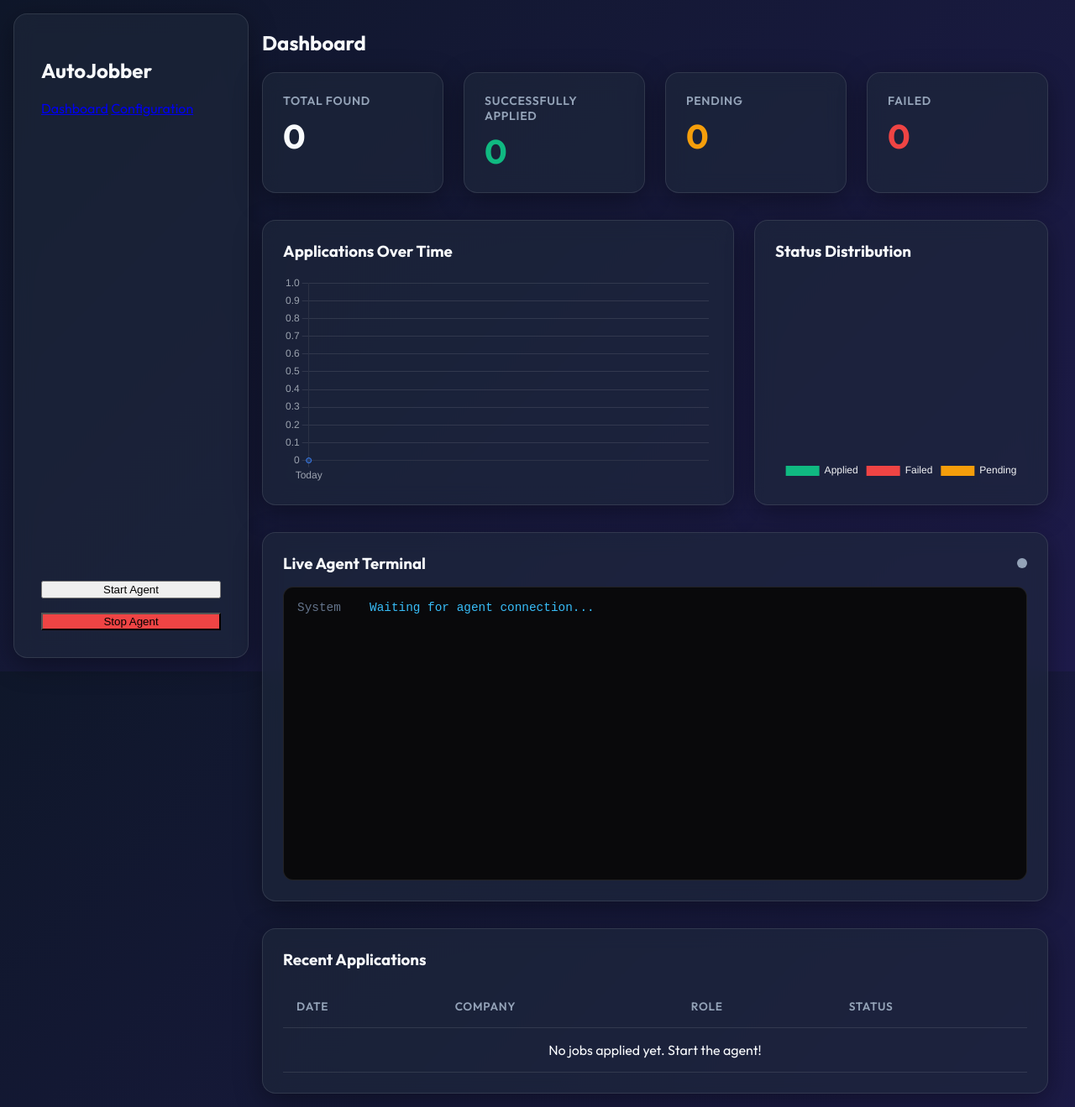
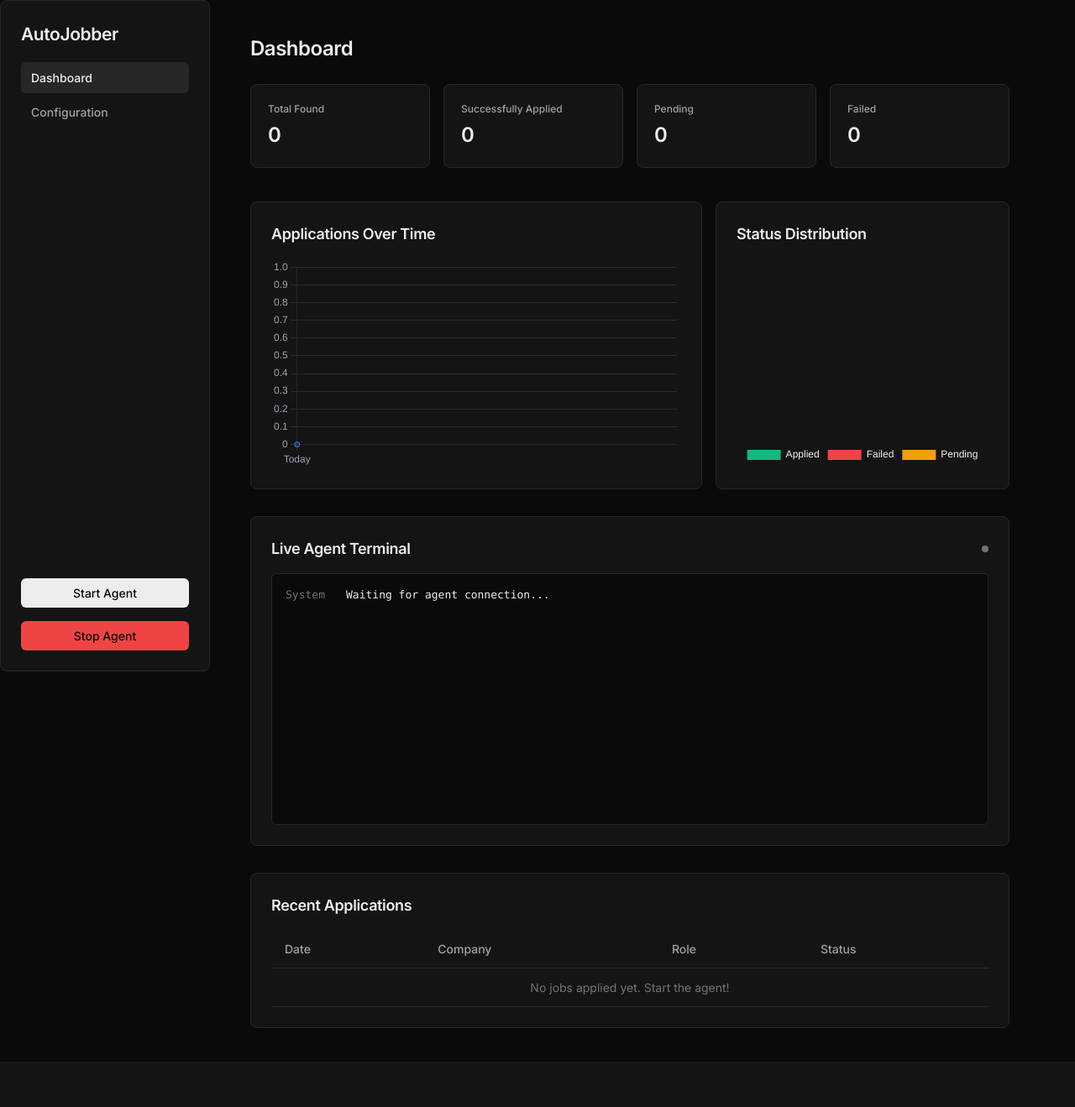
Before and after one commit to Rengeten1/jobs-application, a FastAPI app: page / in a window 1280 px wide. Shown: the whole page at 84% size. After the commit the page ends 1225 px from the top, so only its background shows below. Run offline with FastAPI, Linux system fonts and the light colour scheme; data that the repository does not hold is empty.

Commit message:
style: overhaul UI to a sleek, minimalist Linear-inspired aesthetic

```diff
--- a/app/static/style.css
+++ b/app/static/style.css
@@ -1,13 +1,17 @@
 :root {
-    --bg-gradient-start: #0f172a;
-    --bg-gradient-end: #1e1b4b;
-    --glass-bg: rgba(30, 41, 59, 0.6);
-    --glass-border: rgba(255, 255, 255, 0.1);
-    --glass-shadow: 0 8px 32px 0 rgba(0, 0, 0, 0.37);
-    --text-primary: #f8fafc;
-    --text-secondary: #94a3b8;
-    --accent: #3b82f6;
-    --accent-hover: #2563eb;
+    --bg-main: #0a0a0a;
+    --bg-sidebar: #0f0f0f;
+    --bg-card: #141414;
+    --border-color: #27272a;
+    --border-hover: #3f3f46;
+
+    --text-primary: #ededed;
+    --text-secondary: #a1a1aa;
+    --text-muted: #71717a;
+
+    --accent: #ffffff;
+    --accent-bg: #27272a;
+
     --success: #10b981;
     --warning: #f59e0b;
     --danger: #ef4444;
@@ -19,48 +23,44 @@
 
 body {
     margin: 0;
-    font-family: 'Outfit', 'Inter', sans-serif;
-    background: linear-gradient(135deg, var(--bg-gradient-start), var(--bg-gradient-end));
-    background-attachment: fixed;
+    font-family: 'Inter', -apple-system, BlinkMacSystemFont, sans-serif;
+    background-color: var(--bg-main);
     color: var(--text-primary);
     display: flex;
     min-height: 100vh;
-}
-
-/* Glassmorphism utility */
-.glass {
-    background: var(--glass-bg);
-    backdrop-filter: blur(12px);
-    -webkit-backdrop-filter: blur(12px);
-    border: 1px solid var(--glass-border);
-    box-shadow: var(--glass-shadow);
-    border-radius: 16px;
+    font-size: 14px;
+    line-height: 1.5;
+    -webkit-font-smoothing: antialiased;
 }
 
 /* Sidebar */
 aside {
-    width: 280px;
-    padding: 2rem;
+    width: 250px;
+    background-color: var(--bg-sidebar);
+    border-right: 1px solid var(--border-color);
+    padding: 1.5rem;
     display: flex;
     flex-direction: column;
-    margin: 1rem;
     position: sticky;
-    top: 1rem;
-    height: calc(100vh - 2rem);
+    top: 0;
+    height: 100vh;
 }
 
 .logo {
-    font-size: 1.5rem;
-    font-weight: 700;
-    margin-bottom: 2rem;
-    color: white;
+    font-size: 1rem;
+    font-weight: 600;
+    margin-bottom: 2.5rem;
+    color: var(--text-primary);
     display: flex;
     align-items: center;
     gap: 0.5rem;
+    letter-spacing: -0.02em;
 }
 
-.logo span {
-    color: var(--accent);
+aside nav {
+    display: flex;
+    flex-direction: column;
+    gap: 0.25rem;
 }
 
 nav ul {
@@ -70,38 +70,60 @@ nav ul {
 }
 
 nav ul li {
-    margin-bottom: 0.5rem;
+    margin-bottom: 0.25rem;
 }
 
-nav ul li a {
+nav ul li a, aside nav a {
     color: var(--text-secondary);
     text-decoration: none;
     font-weight: 500;
-    padding: 0.75rem 1rem;
+    padding: 0.5rem 0.75rem;
     display: block;
-    border-radius: 8px;
-    transition: all 0.2s ease-in-out;
+    border-radius: 6px;
+    transition: all 0.15s ease;
+    font-size: 0.875rem;
 }
 
-nav ul li a:hover, nav ul li a.active {
-    background: rgba(255,255,255,0.05);
+nav ul li a:hover, aside nav a:hover {
     color: var(--text-primary);
+    background-color: var(--bg-card);
+}
+
+nav ul li a.active, aside nav a.active {
+    color: var(--text-primary);
+    background-color: var(--accent-bg);
 }
 
 /* Main Content */
 main {
     flex: 1;
-    padding: 1rem 2rem 1rem 0;
+    padding: 2.5rem 3rem;
     display: flex;
     flex-direction: column;
-    max-width: 1200px;
+    max-width: 1000px;
+}
+
+h1, h2, h3 {
+    font-weight: 600;
+    letter-spacing: -0.02em;
+    margin-top: 0;
+    color: var(--text-primary);
+}
+
+h2 { font-size: 1.5rem; margin-bottom: 1.5rem; }
+h3 { font-size: 1.125rem; margin-bottom: 1rem; }
+
+/* Panels / Cards */
+.glass {
+    background: var(--bg-card);
+    border: 1px solid var(--border-color);
+    border-radius: 8px;
 }
 
 header {
     display: flex;
     justify-content: space-between;
     align-items: center;
-    padding: 1.5rem;
     margin-bottom: 2rem;
 }
 
@@ -116,132 +138,122 @@ header {
     align-items: center;
     gap: 0.5rem;
     font-weight: 500;
+    font-size: 0.875rem;
+    color: var(--text-secondary);
 }
 
 .dot {
-    width: 12px;
-    height: 12px;
+    width: 8px;
+    height: 8px;
     border-radius: 50%;
-    background-color: var(--text-secondary);
-    transition: all 0.3s;
+    background-color: var(--text-muted);
 }
 
 .dot.active {
     background-color: var(--success);
-    box-shadow: 0 0 10px var(--success);
-    animation: pulse 2s infinite;
+    box-shadow: 0 0 8px rgba(16, 185, 129, 0.4);
 }
 
-@keyframes pulse {
-    0% { transform: scale(0.95); box-shadow: 0 0 0 0 rgba(16, 185, 129, 0.7); }
-    70% { transform: scale(1); box-shadow: 0 0 0 10px rgba(16, 185, 129, 0); }
-    100% { transform: scale(0.95); box-shadow: 0 0 0 0 rgba(16, 185, 129, 0); }
+/* Buttons */
+button, .btn {
+    background-color: var(--text-primary);
+    color: var(--bg-main);
+    border: 1px solid transparent;
+    padding: 0.5rem 1rem;
+    border-radius: 6px;
+    font-weight: 500;
+    font-family: inherit;
+    font-size: 0.875rem;
+    cursor: pointer;
+    transition: all 0.15s ease;
 }
 
-.btn {
-    background: var(--accent);
-    color: white;
-    border: none;
-    padding: 0.75rem 1.5rem;
-    border-radius: 8px;
-    font-weight: 600;
-    font-family: inherit;
-    cursor: pointer;
-    transition: all 0.2s ease;
+button:hover, .btn:hover {
+    background-color: #d4d4d8;
 }
 
-.btn:hover {
-    background: var(--accent-hover);
-    transform: translateY(-2px);
-    box-shadow: 0 4px 12px rgba(59, 130, 246, 0.4);
+button.danger, .btn.danger {
+    background-color: transparent;
+    border: 1px solid var(--border-color);
+    color: var(--text-primary);
 }
 
-.btn.danger {
-    background: transparent;
-    border: 1px solid var(--danger);
+button.danger:hover, .btn.danger:hover {
+    border-color: var(--danger);
     color: var(--danger);
-}
-
-.btn.danger:hover {
-    background: rgba(239, 68, 68, 0.1);
 }
 
 /* Stats Grid */
 .stats-grid {
     display: grid;
     grid-template-columns: repeat(auto-fit, minmax(200px, 1fr));
-    gap: 1.5rem;
-    margin-bottom: 2rem;
+    gap: 1rem;
+    margin-bottom: 2.5rem;
 }
 
 .stat-card {
-    padding: 1.5rem;
+    padding: 1.25rem;
     display: flex;
     flex-direction: column;
-    gap: 0.5rem;
+    gap: 0.25rem;
 }
 
 .stat-card .label {
     color: var(--text-secondary);
-    font-size: 0.875rem;
-    text-transform: uppercase;
-    letter-spacing: 0.05em;
-    font-weight: 600;
+    font-size: 0.75rem;
+    font-weight: 500;
 }
 
 .stat-card .value {
-    font-size: 2.5rem;
-    font-weight: 700;
+    font-size: 1.5rem;
+    font-weight: 600;
+    color: var(--text-primary);
 }
-
-.value.applied { color: var(--success); }
-.value.pending { color: var(--warning); }
-.value.failed { color: var(--danger); }
 
 /* Tables */
 table {
     width: 100%;
     border-collapse: collapse;
     text-align: left;
+    font-size: 0.875rem;
 }
 
 th, td {
-    padding: 1rem;
-    border-bottom: 1px solid var(--glass-border);
+    padding: 0.75rem 1rem;
+    border-bottom: 1px solid var(--border-color);
 }
 
 th {
     color: var(--text-secondary);
-    font-weight: 600;
-    text-transform: uppercase;
-    font-size: 0.85rem;
-    letter-spacing: 0.05em;
+    font-weight: 500;
 }
 
 td a {
-    color: var(--accent);
-    text-decoration: none;
+    color: var(--text-primary);
+    text-decoration: underline;
+    text-decoration-color: var(--border-color);
+    text-underline-offset: 4px;
 }
 
 td a:hover {
-    text-decoration: underline;
+    text-decoration-color: var(--text-primary);
 }
 
 .status-badge {
-    padding: 0.25rem 0.75rem;
-    border-radius: 9999px;
+    padding: 0.125rem 0.5rem;
+    border-radius: 4px;
     font-size: 0.75rem;
-    font-weight: 600;
-    text-transform: uppercase;
+    font-weight: 500;
+    border: 1px solid var(--border-color);
 }
 
-.status-badge.applied { background: rgba(16,185,129,0.1); color: var(--success); }
-.status-badge.pending { background: rgba(245,158,11,0.1); color: var(--warning); }
-.status-badge.failed { background: rgba(239,68,68,0.1); color: var(--danger); }
+.status-badge.applied { color: var(--success); border-color: rgba(16,185,129,0.2); }
+.status-badge.pending { color: var(--warning); border-color: rgba(245,158,11,0.2); }
+.status-badge.failed { color: var(--danger); border-color: rgba(239,68,68,0.2); }
 
 /* Forms */
 .form-group {
-    margin-bottom: 1.5rem;
+    margin-bottom: 1.25rem;
 }
 
 .form-group label {
@@ -249,60 +261,62 @@ td a:hover {
     margin-bottom: 0.5rem;
     color: var(--text-secondary);
     font-weight: 500;
+    font-size: 0.875rem;
 }
 
 .form-group input, .form-group textarea {
     width: 100%;
-    background: rgba(0,0,0,0.2);
-    border: 1px solid var(--glass-border);
+    background-color: var(--bg-main);
+    border: 1px solid var(--border-color);
     color: var(--text-primary);
-    padding: 0.75rem 1rem;
-    border-radius: 8px;
+    padding: 0.5rem 0.75rem;
+    border-radius: 6px;
     font-family: inherit;
-    font-size: 1rem;
-    transition: border-color 0.2s;
+    font-size: 0.875rem;
+    transition: border-color 0.15s;
 }
 
 .form-group input:focus, .form-group textarea:focus {
     outline: none;
-    border-color: var(--accent);
+    border-color: var(--text-secondary);
 }
 
 /* Terminal */
 .terminal {
-    background: #09090b;
-    border: 1px solid var(--glass-border);
-    border-radius: 12px;
-    height: 350px;
+    background-color: var(--bg-main);
+    border: 1px solid var(--border-color);
+    border-radius: 6px;
+    height: 300px;
     overflow-y: auto;
     padding: 1rem;
-    font-family: 'Courier New', Courier, monospace;
-    font-size: 0.9rem;
+    font-family: 'SFMono-Regular', Consolas, 'Liberation Mono', Menlo, monospace;
+    font-size: 0.8125rem;
     display: flex;
     flex-direction: column;
-    gap: 0.4rem;
+    gap: 0.5rem;
 }
 
 .log-entry {
     display: flex;
-    gap: 1rem;
+    gap: 0.75rem;
+    line-height: 1.4;
 }
 
 .log-time {
-    color: #64748b;
-    min-width: 70px;
+    color: var(--text-muted);
+    min-width: 60px;
 }
 
 .log-msg {
-    color: #e2e8f0;
+    color: var(--text-secondary);
 }
 
-.log-info .log-msg { color: #38bdf8; }
-.log-error .log-msg { color: #ef4444; }
-.log-warning .log-msg { color: #f59e0b; }
+.log-info .log-msg { color: var(--text-primary); }
+.log-error .log-msg { color: var(--danger); }
+.log-warning .log-msg { color: var(--warning); }
 
 /* Scrollbar customization */
-::-webkit-scrollbar { width: 8px; }
+::-webkit-scrollbar { width: 6px; }
 ::-webkit-scrollbar-track { background: transparent; }
-::-webkit-scrollbar-thumb { background: rgba(255,255,255,0.1); border-radius: 4px; }
-::-webkit-scrollbar-thumb:hover { background: rgba(255,255,255,0.2); }
+::-webkit-scrollbar-thumb { background: var(--border-color); border-radius: 3px; }
+::-webkit-scrollbar-thumb:hover { background: var(--border-hover); }
--- a/app/templates/base.html
+++ b/app/templates/base.html
@@ -5,7 +5,7 @@
     <meta name="viewport" content="width=device-width, initial-scale=1.0">
     <title>AutoJobber - Autonomous Applications</title>
     <link rel="stylesheet" href="/static/style.css">
-    <link href="https://fonts.googleapis.com/css2?family=Outfit:wght@400;500;600;700&display=swap" rel="stylesheet">
+    <link href="https://fonts.googleapis.com/css2?family=Inter:wght@400;500;600&display=swap" rel="stylesheet">
     <script src="https://cdn.jsdelivr.net/npm/chart.js"></script>
 </head>
 <body>
```
